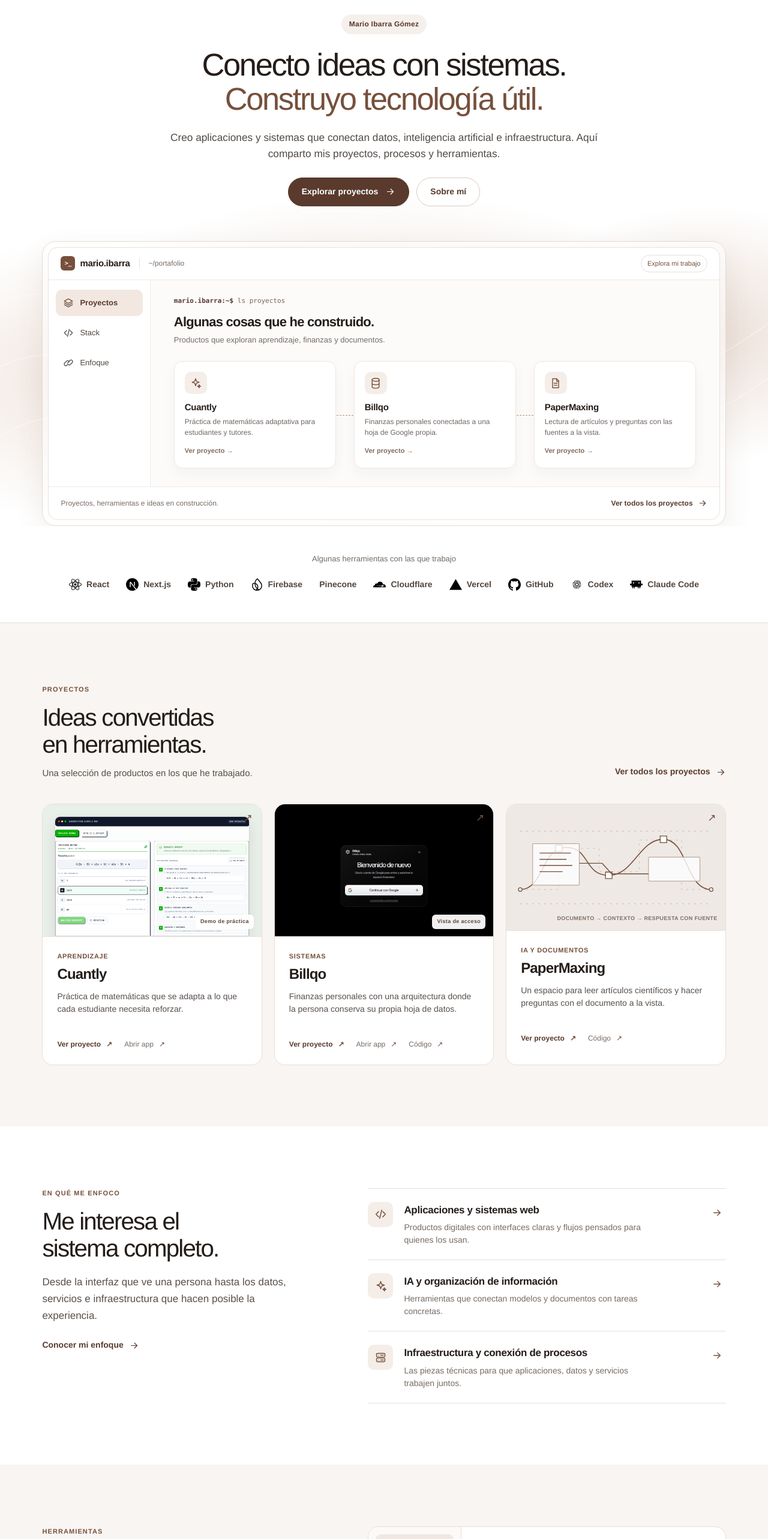
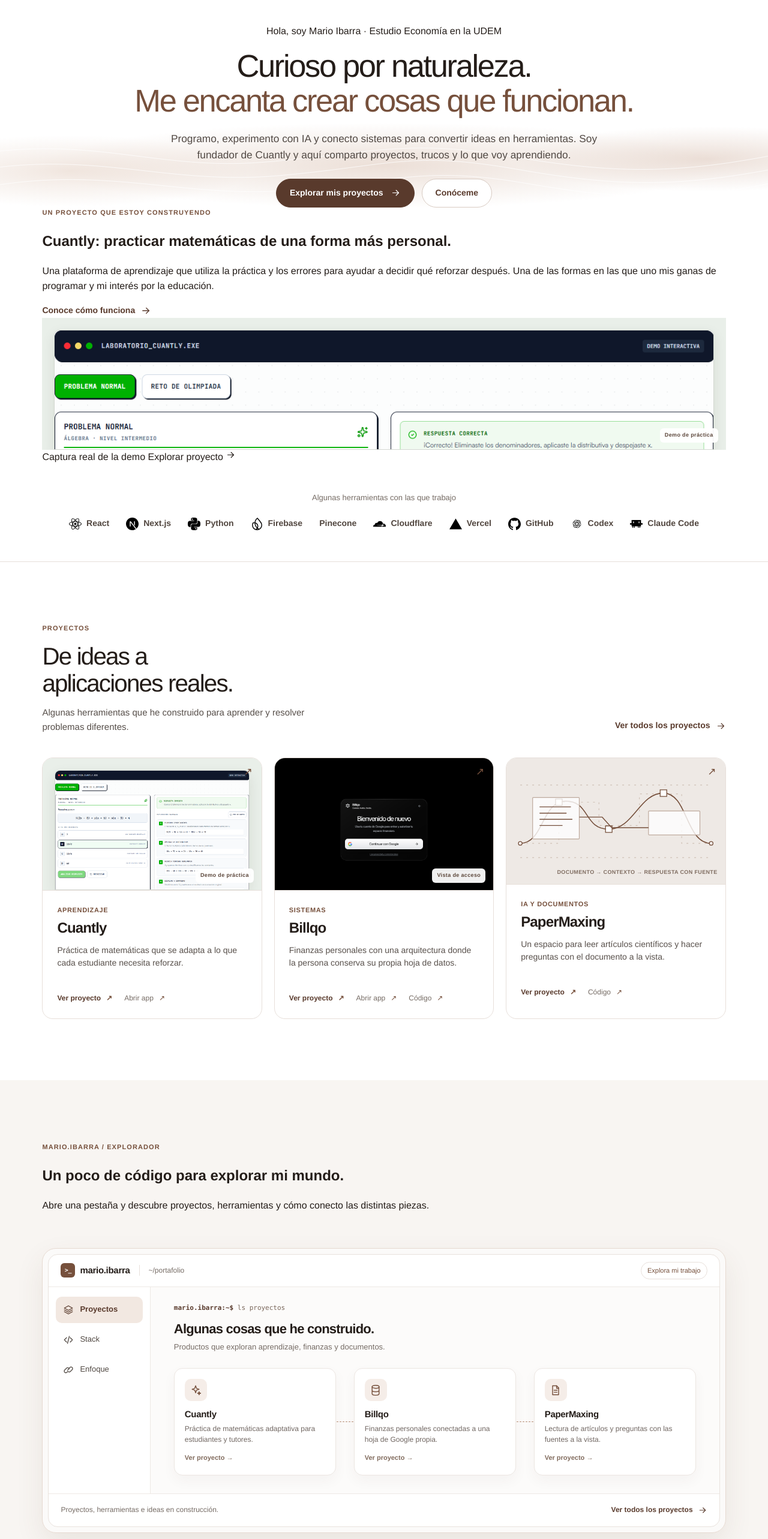
Before and after one commit to MarioIbago/marioibarra.me, a Next.js app: page / in a window 1280 px wide. Shown: the part 100-2666 px from the top of the page at 60% size. Built offline with nearby package versions, Linux system fonts and the light colour scheme; a web font is replaced by a local one.

Commit message:
feat(portfolio): foreground curiosity and show real Cuantly demo

```diff
--- a/app/page.tsx
+++ b/app/page.tsx
@@ -1,6 +1,7 @@
 import Link from 'next/link';
 import { Icon } from '@/components/icon';
 import { ProjectCard } from '@/components/project-card';
+import { ProjectVisual } from '@/components/project-visual';
 import { StackExplorer } from '@/components/stack-explorer';
 import { ToolRail } from '@/components/tool-rail';
 import { Workflow } from '@/components/workflow';
@@ -12,6 +13,7 @@ import { contactEmail, linkedInUrl } from '@/lib/site';
 const featured = ['cuantly', 'billqo', 'papermaxing']
   .map((slug) => projects.find((project) => project.slug === slug))
   .filter((project): project is NonNullable<typeof project> => Boolean(project));
+const spotlight = projects.find((project) => project.slug === 'cuantly');
 
 export default function HomePage() {
   return (
@@ -25,37 +27,113 @@ export default function HomePage() {
           </svg>
         </div>
         <div className="page-container hero__inner">
-          <p className="hero__name">Mario Ibarra Gómez</p>
-          <h1 id="home-title">Conecto ideas con sistemas.<br /><span>Construyo tecnología útil.</span></h1>
-          <p className="hero__intro">Creo aplicaciones y sistemas que conectan datos, inteligencia artificial e infraestructura. Aquí comparto mis proyectos, procesos y herramientas.</p>
-          <div className="hero__actions"><Link className="button" href="/proyectos">Explorar proyectos <Icon name="arrow" size={17} /></Link><Link className="button button--outline" href="/sobre-mi">Sobre mí</Link></div>
-          <Workflow />
+          <p className="hero__eyebrow">Hola, soy Mario Ibarra · Estudio Economía en la UDEM</p>
+          <h1 id="home-title">Curioso por naturaleza.<br /><span>Me encanta crear cosas que funcionan.</span></h1>
+          <p className="hero__intro">Programo, experimento con IA y conecto sistemas para convertir ideas en herramientas. Soy fundador de Cuantly y aquí comparto proyectos, trucos y lo que voy aprendiendo.</p>
+          <div className="hero__actions">
+            <Link className="button" href="/proyectos">Explorar mis proyectos <Icon name="arrow" size={17} /></Link>
+            <Link className="button button--outline" href="/sobre-mi">Conóceme</Link>
+          </div>
         </div>
       </section>
 
+      {spotlight && (
+        <section className="featured-spotlight" aria-labelledby="spotlight-title">
+          <div className="page-container featured-spotlight__grid">
+            <div className="featured-spotlight__copy">
+              <p className="eyebrow">UN PROYECTO QUE ESTOY CONSTRUYENDO</p>
+              <h2 id="spotlight-title">Cuantly: practicar matemáticas de una forma más personal.</h2>
+              <p>Una plataforma de aprendizaje que utiliza la práctica y los errores para ayudar a decidir qué reforzar después. Una de las formas en las que uno mis ganas de programar y mi interés por la educación.</p>
+              <Link className="text-link" href="/proyectos/cuantly">Conoce cómo funciona <Icon name="arrow" size={18} /></Link>
+            </div>
+            <Link className="featured-spotlight__visual" href="/proyectos/cuantly" aria-label="Explorar el proyecto Cuantly y su demostración">
+              <ProjectVisual project={spotlight} />
+              <span className="featured-spotlight__visual-footer">Captura real de la demo <span>Explorar proyecto <Icon name="arrow" size={17} /></span></span>
+            </Link>
+          </div>
+        </section>
+      )}
+
       <ToolRail />
 
-      <section className="page-section page-section--soft" aria-labelledby="projects-title">
+      <section className="page-section" aria-labelledby="projects-title">
         <div className="page-container">
-          <div className="section-topline"><div><p className="eyebrow">PROYECTOS</p><h2 id="projects-title">Ideas convertidas en herramientas.</h2><p>Una selección de productos en los que he trabajado.</p></div><Link className="text-link" href="/proyectos">Ver todos los proyectos <Icon name="arrow" size={17} /></Link></div>
+          <div className="section-topline">
+            <div>
+              <p className="eyebrow">PROYECTOS</p>
+              <h2 id="projects-title">De ideas a aplicaciones reales.</h2>
+              <p>Algunas herramientas que he construido para aprender y resolver problemas diferentes.</p>
+            </div>
+            <Link className="text-link" href="/proyectos">Ver todos los proyectos <Icon name="arrow" size={17} /></Link>
+          </div>
           <div className="projects-grid projects-grid--home">{featured.map((project) => <ProjectCard key={project.slug} project={project} />)}</div>
+        </div>
+      </section>
+
+      <section className="page-section page-section--soft explorer-section" aria-labelledby="explorer-title">
+        <div className="page-container">
+          <div className="explorer-section__heading">
+            <p className="eyebrow">MARIO.IBARRA / EXPLORADOR</p>
+            <h2 id="explorer-title">Un poco de código para explorar mi mundo.</h2>
+            <p>Abre una pestaña y descubre proyectos, herramientas y cómo conecto las distintas piezas.</p>
+          </div>
+          <Workflow />
         </div>
       </section>
 
       <section className="page-section" id="enfoque" aria-labelledby="focus-title">
         <div className="page-container split-section">
-          <div className="split-section__intro"><p className="eyebrow">EN QUÉ ME ENFOCO</p><h2 id="focus-title">Me interesa el sistema completo.</h2><p>Desde la interfaz que ve una persona hasta los datos, servicios e infraestructura que hacen posible la experiencia.</p><Link className="text-link" href="/sobre-mi">Conocer mi enfoque <Icon name="arrow" size={17} /></Link></div>
+          <div className="split-section__intro">
+            <p className="eyebrow">LO QUE ME INTERESA</p>
+            <h2 id="focus-title">Me gusta entender cómo funciona todo.</h2>
+            <p>No solo la pantalla: también los datos, las APIs, la inteligencia artificial y la infraestructura que hay detrás.</p>
+            <Link className="text-link" href="/sobre-mi">Más sobre mí <Icon name="arrow" size={17} /></Link>
+          </div>
           <div className="service-rows">{services.map((service) => <Link className="service-row" href={'/servicios#' + service.id} key={service.id}><span className="service-row__icon"><Icon name={service.icon} size={21} /></span><span><strong>{service.title}</strong><small>{service.summary}</small></span><span className="service-row__arrow"><Icon name="arrow" size={18} /></span></Link>)}</div>
         </div>
       </section>
 
-      <section className="page-section page-section--soft" id="herramientas" aria-labelledby="stack-title"><div className="page-container split-section split-section--stack"><div className="split-section__intro"><p className="eyebrow">HERRAMIENTAS</p><h2 id="stack-title">Las piezas que conecto.</h2><p>La tecnología cambia según el problema. Explora algunas de las capas que pueden formar un producto.</p></div><StackExplorer /></div></section>
+      <section className="page-section page-section--soft" id="herramientas" aria-labelledby="stack-title">
+        <div className="page-container split-section split-section--stack">
+          <div className="split-section__intro">
+            <p className="eyebrow">HERRAMIENTAS</p>
+            <h2 id="stack-title">Las herramientas detrás de mis proyectos.</h2>
+            <p>Cada proyecto requiere algo distinto. Explora cómo conecto interfaces, modelos de IA, datos y servicios.</p>
+          </div>
+          <StackExplorer />
+        </div>
+      </section>
 
-      <section className="page-section" aria-labelledby="process-title"><div className="page-container split-section"><div className="split-section__intro"><p className="eyebrow">CÓMO TRABAJO</p><h2 id="process-title">Un proceso claro, de principio a fin.</h2><p>Cada proyecto es distinto, pero empieza por comprender qué necesita funcionar mejor.</p></div><WorkProcess /></div></section>
+      <section className="page-section" aria-labelledby="process-title">
+        <div className="page-container split-section">
+          <div className="split-section__intro">
+            <p className="eyebrow">CÓMO APRENDO CONSTRUYENDO</p>
+            <h2 id="process-title">Preguntar, probar y mejorar.</h2>
+            <p>Una idea rara vez funciona exactamente como la imaginé. Así es como intento convertirla en una herramienta útil.</p>
+          </div>
+          <WorkProcess />
+        </div>
+      </section>
 
-      <section className="notes-strip" aria-labelledby="notes-title"><div className="page-container notes-strip__inner"><div><p className="eyebrow">DIARIO</p><h2 id="notes-title">Notas</h2><p>Ideas y aprendizajes sobre proyectos, sistemas y tecnología.</p></div><div className="notes-strip__empty"><Icon name="document" size={23} /><span>Aún no hay publicaciones.</span></div><Link className="text-link" href="/notas">Ir a notas <Icon name="arrow" size={17} /></Link></div></section>
+      <section className="notes-strip" aria-labelledby="notes-title">
+        <div className="page-container notes-strip__inner">
+          <div><p className="eyebrow">NOTAS</p><h2 id="notes-title">Lo que voy aprendiendo.</h2><p>Trucos, experimentos y descubrimientos que quiero compartir.</p></div>
+          <div className="notes-strip__empty"><Icon name="document" size={23} /><span>Las primeras notas están en camino.</span></div>
+          <Link className="text-link" href="/notas">Explorar notas <Icon name="arrow" size={17} /></Link>
+        </div>
+      </section>
 
-      <section className="contact-cta" id="contacto" aria-labelledby="contact-title"><div className="page-container contact-cta__inner"><h2 id="contact-title">¿Conectamos?</h2><p>Si te interesa uno de mis proyectos o quieres conversar sobre una idea, puedes escribirme.</p><div className="contact-cta__actions"><a className="button" href={'mailto:' + contactEmail}><Icon name="mail" size={18} /> {contactEmail}</a><a className="button button--outline" href="https://github.com/MarioIbago" target="_blank" rel="noreferrer">GitHub <span aria-hidden="true">↗</span></a><a className="button button--outline" href={linkedInUrl} target="_blank" rel="noreferrer">LinkedIn <span aria-hidden="true">↗</span></a></div></div></section>
+      <section className="contact-cta" id="contacto" aria-labelledby="contact-title">
+        <div className="page-container contact-cta__inner">
+          <h2 id="contact-title">¿Tienes una idea o algo interesante que compartir?</h2>
+          <p>Me gusta conocer proyectos, herramientas y personas curiosas. Si quieres conversar, aquí me encuentras.</p>
+          <div className="contact-cta__actions">
+            <a className="button" href={'mailto:' + contactEmail}><Icon name="mail" size={18} /> Escríbeme</a>
+            <a className="button button--outline" href="https://github.com/MarioIbago" target="_blank" rel="noreferrer">GitHub <span aria-hidden="true">↗</span></a>
+            <a className="button button--outline" href={linkedInUrl} target="_blank" rel="noreferrer">LinkedIn <span aria-hidden="true">↗</span></a>
+          </div>
+        </div>
+      </section>
     </>
   );
 }
```
